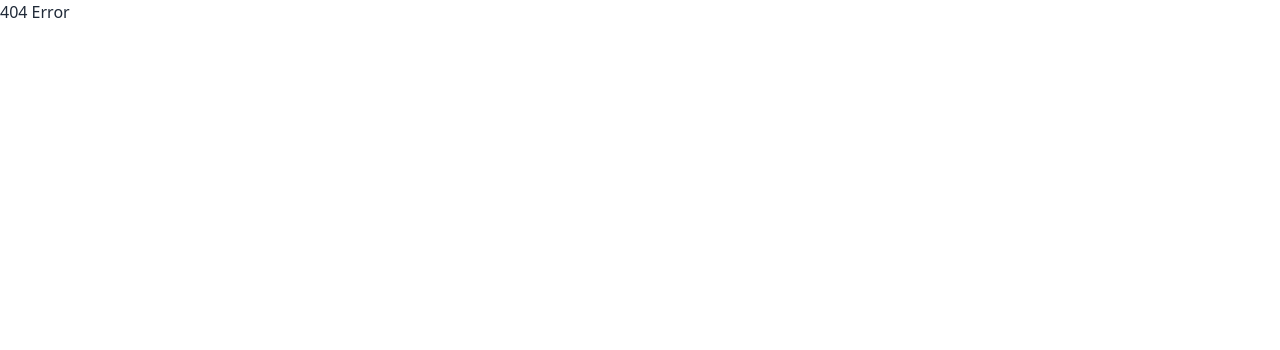
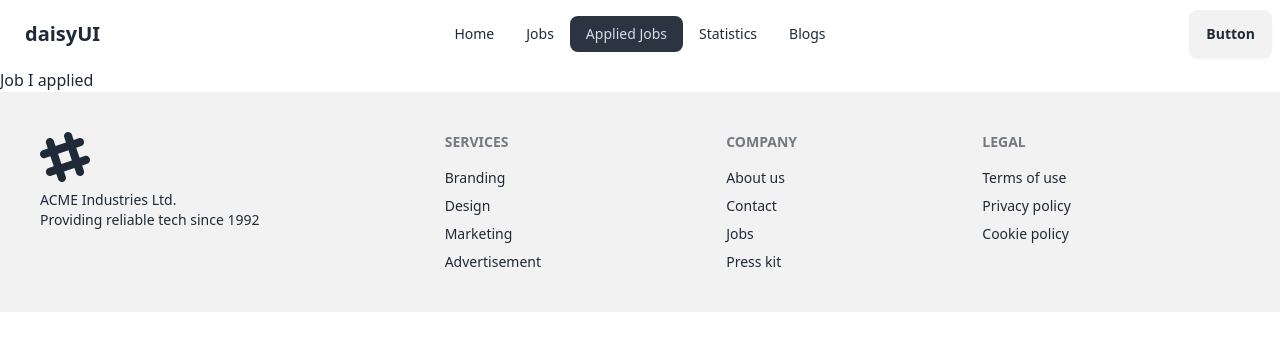
Before and after one commit to armansomoy/react-career-hub, a React (Vite) app: page /applied in a window 1280 px wide. Before the commit this address had no page. Shown: the top 350 px of the page. Built offline with nearby package versions, Linux system fonts and the light colour scheme.

Commit message:
setup route

```diff
--- /dev/null
+++ b/src/componenets/AppliedJobs/AppliedJobs.jsx
@@ -0,0 +1,11 @@
+import React from 'react';
+
+const AppliedJobs = () => {
+    return (
+        <div>
+            <h2>Job I applied</h2>
+        </div>
+    );
+};
+
+export default AppliedJobs;
--- /dev/null
+++ b/src/componenets/Error/Error.jsx
@@ -0,0 +1,13 @@
+import React from 'react';
+import { Link } from 'react-router-dom';
+
+const Error = () => {
+    return (
+        <div style={{textAlign: 'center'}}>
+            <h2>404 Not Fund</h2>
+            <Link to='/'>Home</Link>
+        </div>
+    );
+};
+
+export default Error;
--- a/src/componenets/Header/Header.jsx
+++ b/src/componenets/Header/Header.jsx
@@ -1,11 +1,65 @@
-import React from 'react';
+import React from "react";
+import { NavLink } from "react-router-dom";
 
 const Header = () => {
-    return (
-        <div>
-
+  const links = (
+    <>
+      <li>
+        <NavLink to='/'>Home</NavLink>
+      </li>
+      <li>
+        <NavLink to='/jobs'>Jobs</NavLink>
+      </li>
+      <li>
+        <NavLink to='/applied'>Applied Jobs</NavLink>
+      </li>
+      <li>
+        <NavLink to='/statistics'>Statistics</NavLink>
+      </li>
+      <li>
+        <NavLink to='/blogs'>Blogs</NavLink>
+      </li>
+    </>
+  );
+  return (
+    <div className="navbar bg-base-100">
+      <div className="navbar-start">
+        <div className="dropdown">
+          <div tabIndex={0} role="button" className="btn btn-ghost lg:hidden">
+            <svg
+              xmlns="http://www.w3.org/2000/svg"
+              className="h-5 w-5"
+              fill="none"
+              viewBox="0 0 24 24"
+              stroke="currentColor"
+            >
+              <path
+                strokeLinecap="round"
+                strokeLinejoin="round"
+                strokeWidth="2"
+                d="M4 6h16M4 12h8m-8 6h16"
+              />
+            </svg>
+          </div>
+          <ul
+            tabIndex={0}
+            className="menu menu-sm dropdown-content mt-3 z-[1] p-2 shadow bg-base-100 rounded-box w-52"
+          >
+            {links}
+          </ul>
         </div>
-    );
+        <a className="btn btn-ghost text-xl">daisyUI</a>
+      </div>
+      <div className="navbar-center hidden lg:flex">
+        <ul className="menu menu-horizontal px-1">
+        {links}
+        </ul>
+      </div>
+      <div className="navbar-end">
+        <a className="btn">Button</a>
+      </div>
+    </div>
+  );
 };
 
 export default Header;
--- a/src/componenets/Roots/Roots.jsx
+++ b/src/componenets/Roots/Roots.jsx
@@ -1,10 +1,12 @@
 import React from 'react';
 import { Outlet } from 'react-router-dom';
 import Footer from '../Footer/Footer';
+import Header from '../Header/Header';
 
 const Roots = () => {
     return (
         <div>
+            <Header></Header>
             <Outlet></Outlet>
             <Footer></Footer>
         </div>
--- /dev/null
+++ b/src/componenets/Statistics/Statistics.jsx
@@ -0,0 +1,11 @@
+import React from 'react';
+
+const Statistics = () => {
+    return (
+        <div>
+            <h2>Statistics</h2>
+        </div>
+    );
+};
+
+export default Statistics;
--- a/src/main.jsx
+++ b/src/main.jsx
@@ -5,14 +5,19 @@
 import { createBrowserRouter, RouterProvider } from "react-router-dom";
 import Roots from "./componenets/Roots/Roots.jsx";
 import Home from "./componenets/Home/Home.jsx";
+import AppliedJobs from "./componenets/AppliedJobs/AppliedJobs.jsx";
+import Statistics from "./componenets/Statistics/Statistics.jsx";
+import Error from "./componenets/Error/Error.jsx";
 
 const router = createBrowserRouter([
   {
     path: "/",
     element: <Roots></Roots>,
-    errorElement: <h2>404 Error</h2>,
+    errorElement: <Error></Error>,
     children: [
-      { path: "/", element: <Home></Home> }
+      { path: "/", element: <Home></Home> },
+      { path: "/applied", element: <AppliedJobs></AppliedJobs> },
+      { path: "/statistics", element: <Statistics></Statistics> },
     ],
   },
 ]);
```
